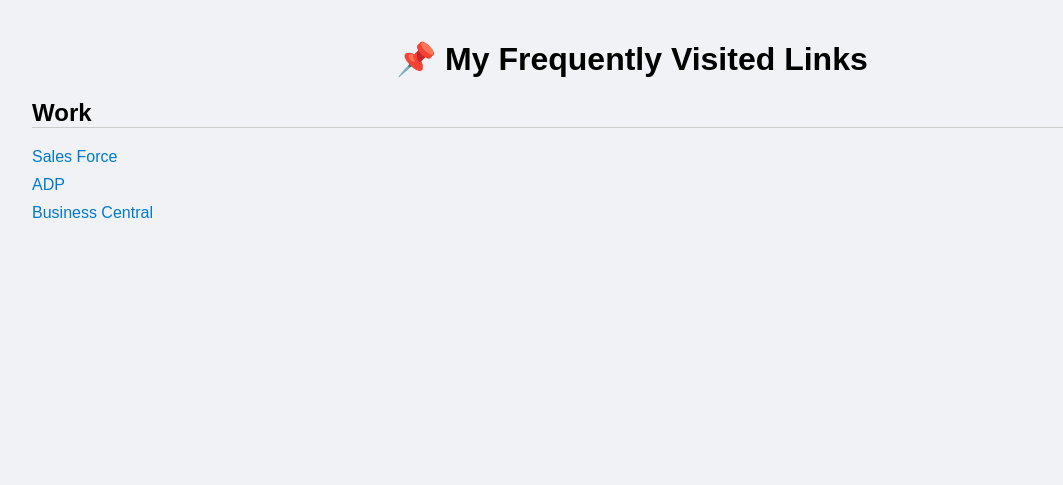
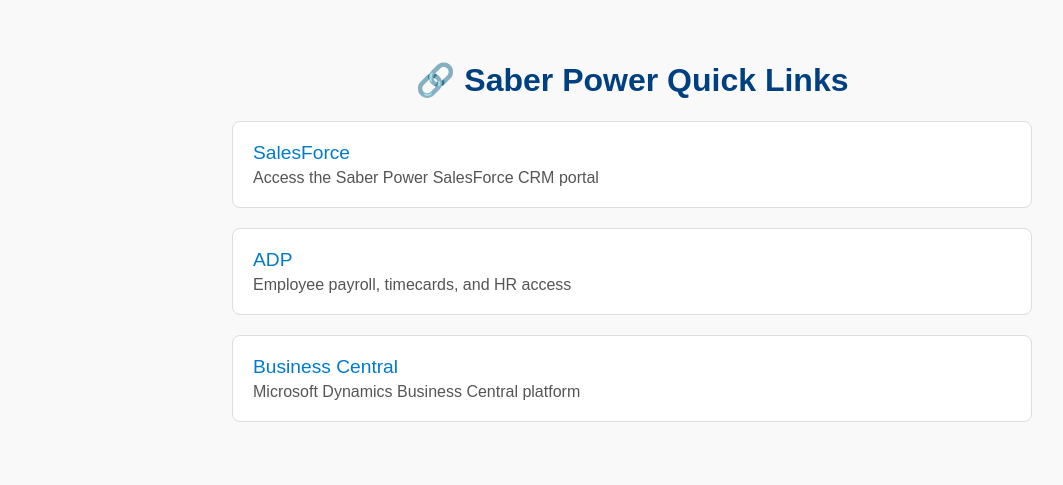
Before and after one commit to TrevorValigura/Hyper-Links, a plain HTML site: page Index.html in a window 1280 px wide. Shown: the whole page, without its empty margins (8-1071 px from the left). Drawn offline with Linux system fonts and the light colour scheme.

Commit message:
Update Index.html

```diff
--- a/Index.html
+++ b/Index.html
@@ -3,48 +3,60 @@
 <head>
   <meta charset="UTF-8" />
   <meta name="viewport" content="width=device-width, initial-scale=1.0"/>
-  <title>My Bookmarks</title>
+  <title>Saber Power Quick Links</title>
   <style>
     body {
       font-family: Arial, sans-serif;
-      background: #f0f2f5;
-      margin: 40px;
+      background: #f9f9f9;
+      color: #333;
+      padding: 40px;
+      max-width: 800px;
+      margin: auto;
     }
     h1 {
       text-align: center;
-    }
-    .link-group {
-      margin-bottom: 30px;
-    }
-    .link-group h2 {
-      border-bottom: 1px solid #ccc;
+      color: #004080;
     }
     ul {
       list-style: none;
       padding-left: 0;
     }
     li {
-      margin: 10px 0;
+      margin: 20px 0;
+      padding: 20px;
+      background: #ffffff;
+      border: 1px solid #ddd;
+      border-radius: 8px;
+      transition: background 0.2s ease;
+    }
+    li:hover {
+      background: #f1f7ff;
     }
     a {
+      font-size: 1.2em;
+      color: #007acc;
       text-decoration: none;
-      color: #007acc;
     }
     a:hover {
       text-decoration: underline;
     }
+    .desc {
+      margin-top: 5px;
+      color: #555;
+    }
   </style>
 </head>
 <body>
-  <h1>📌 My Frequently Visited Links</h1>
-
-  <div class="link-group">
-    <h2>Work</h2>
-    <ul>
-      <li><a href="https://saberpower.lightning.force.com/lightning" target="_blank">Sales Force</a></li>
-      <li><a href="https://online.adp.com/signin" target="_blank">ADP</a></li>
-      <li><a href="https://businesscentral.dynamics.com/" target="_blank">Business Central</a></li>
-    </ul>
-  </div>
-</body>
-</html>
+  <h1>🔗 Saber Power Quick Links</h1>
+  <ul>
+    <li>
+      <a href="https://saberpower.lightning.force.com/lightning" target="_blank">SalesForce</a>
+      <div class="desc">Access the Saber Power SalesForce CRM portal</div>
+    </li>
+    <li>
+      <a href="https://online.adp.com/signin" target="_blank">ADP</a>
+      <div class="desc">Employee payroll, timecards, and HR access</div>
+    </li>
+    <li>
+      <a href="https://businesscentral.dynamics.com/" target="_blank">Business Central</a>
+      <div class="desc">Microsoft Dynamics Business Central platform</div>
```
